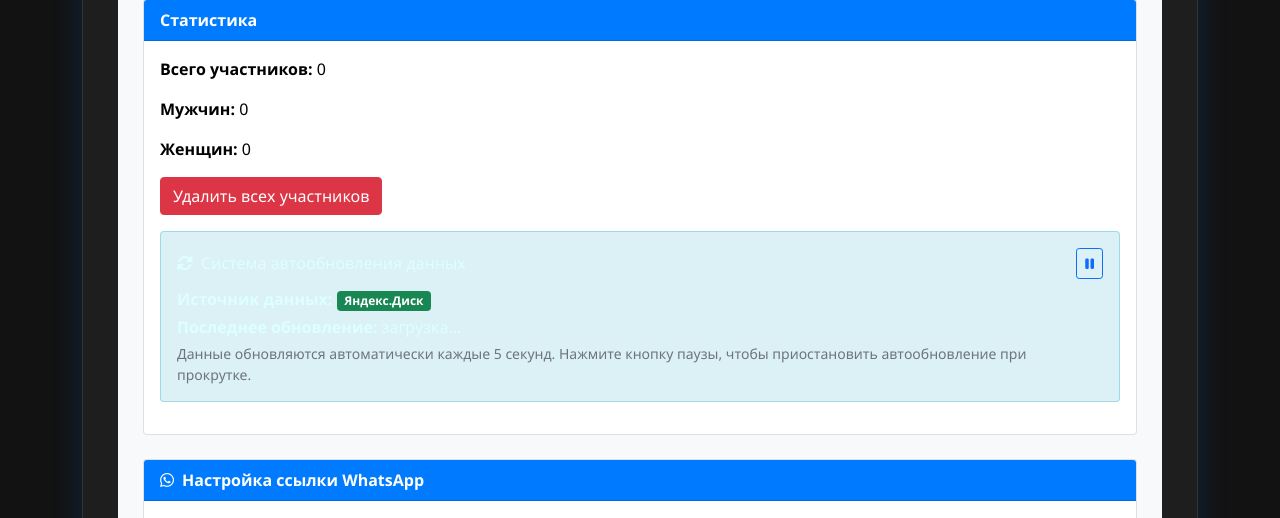
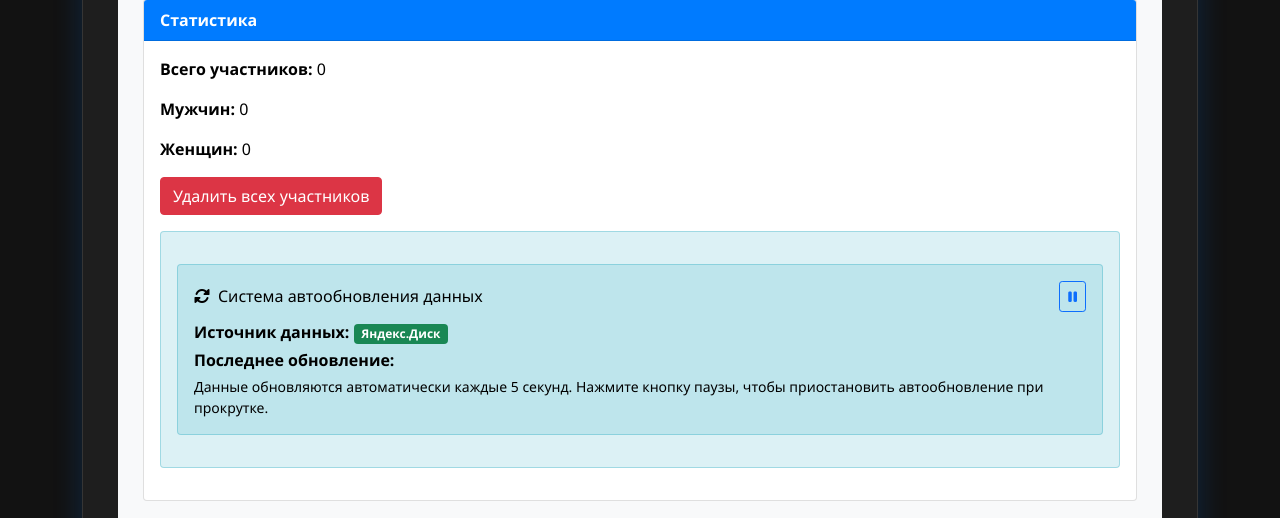
Before and after one commit to kamilvagidov3587/porsche5, a Flask app: template templates/admin.html in a window 1280 px wide. Shown: the part 747-1265 px from the top of the page. Run offline with Flask 3, Linux system fonts and the light colour scheme; the template is opened without the code that fills it, so the values that code supplies are empty.

Commit message:
Update admin.html

```diff
--- a/templates/admin.html
+++ b/templates/admin.html
@@ -708,6 +708,7 @@
             const lastUpdateDiv = document.createElement('div');
             lastUpdateDiv.className = 'alert alert-info mt-3';
             lastUpdateDiv.innerHTML = `
+                <div class="alert alert-info mt-3" style="color: black;">
     <div class="d-flex justify-content-between align-items-center mb-2">
         <h6 class="mb-0"><i class="fas fa-sync-alt me-2"></i>Система автообновления данных</h6>
         <button id="toggleAutoRefresh" class="btn btn-sm btn-outline-primary" title="Приостановить/возобновить автообновление">
@@ -715,8 +716,8 @@
         </button>
     </div>
     <p class="mb-1"><strong>Источник данных:</strong> <span class="badge bg-success">Яндекс.Диск</span></p>
-                <p class="mb-1"><strong>Последнее обновление:</strong> <span id="last-data-update">загрузка...</span></p>
-                <p class="mb-0 small text-muted">Данные обновляются автоматически каждые 5 секунд. Нажмите кнопку паузы, чтобы приостановить автообновление при прокрутке.</p>
+    <p class="mb-1"><strong>Последнее обновление:</strong> <span id="last-data-update"></span></p>
+    <p class="mb-0 small" style="color: black !important;">Данные обновляются автоматически каждые 5 секунд. Нажмите кнопку паузы, чтобы приостановить автообновление при прокрутке.</p>
             `;
             statsCard.appendChild(lastUpdateDiv);
 
```
Lines whose indentation alone changed are shown as unchanged.
